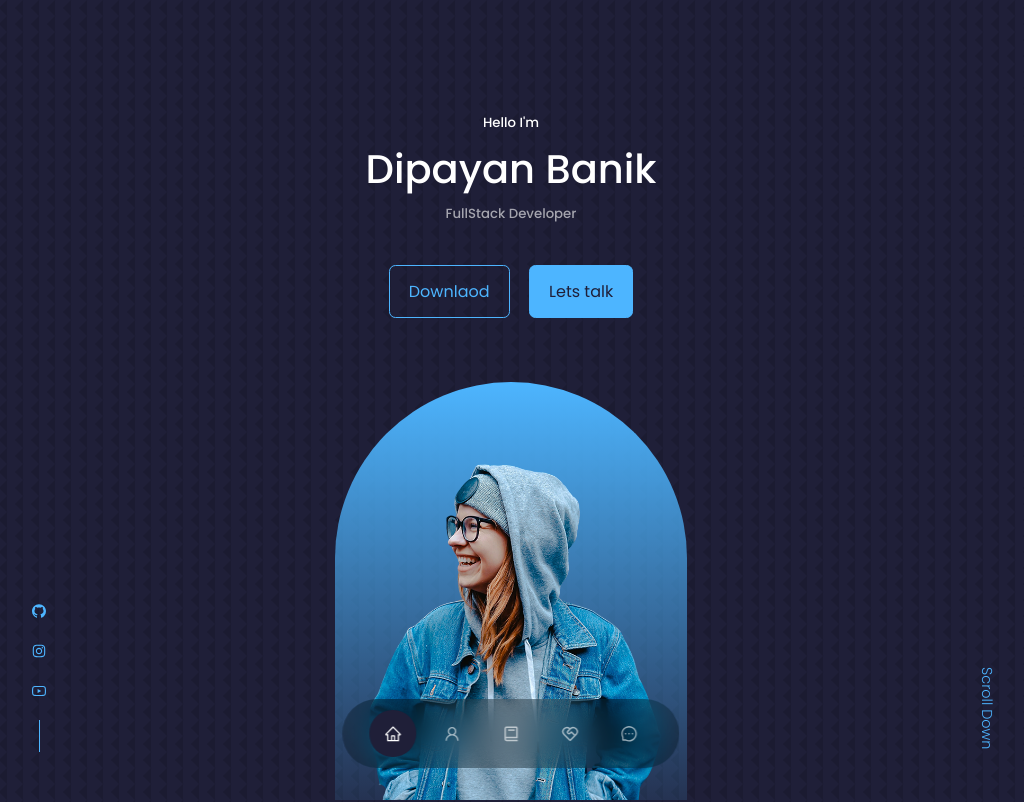
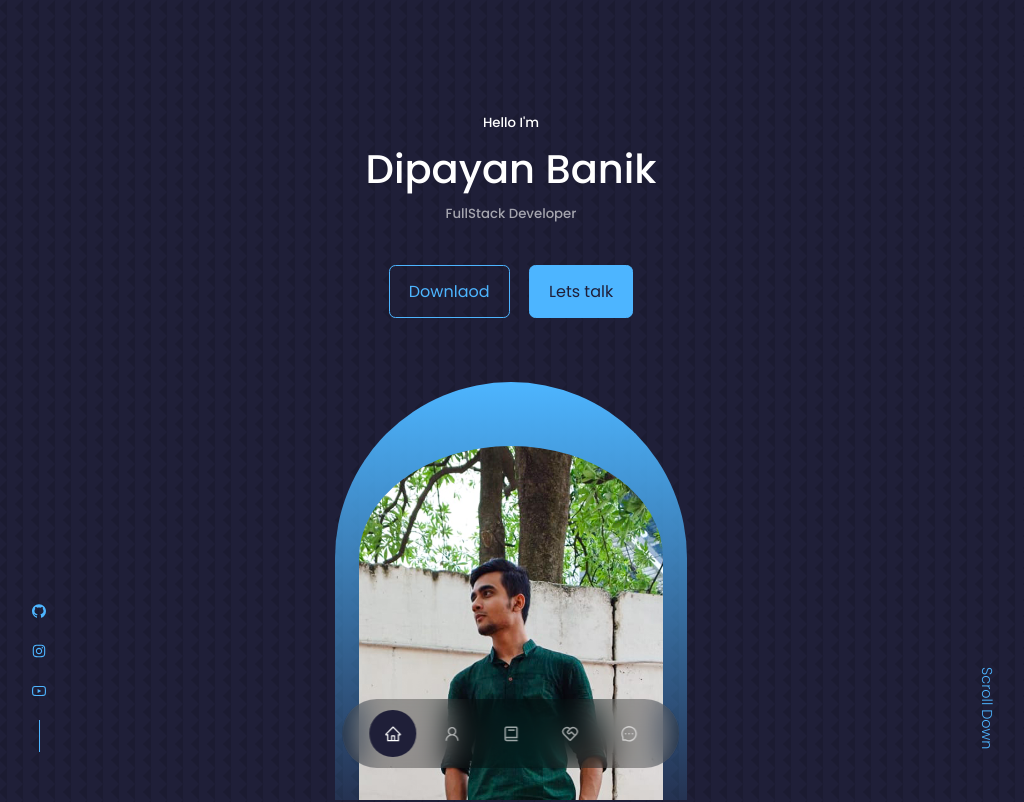
Before and after one commit to dipayanjishu/Portfolio-React, a React (Create React App) app: page / in a window 1280 px wide. Shown: the top 802 px of the page, without its empty margins (129-1153 px from the left). Built offline with nearby package versions, Linux system fonts and the light colour scheme; the HTML template or start-up script is replaced by a standard one.

Commit message:
photo done

```diff
--- a/src/components/header/Header.css
+++ b/src/components/header/Header.css
@@ -47,6 +47,16 @@ header {
   overflow: hidden;
   padding: 5rem 1.5rem 1.5rem 1.5rem;
 }
+.laura {
+  width: 22rem;
+  height: 36rem;
+  position: absolute;
+  left: calc(50% - 11rem);
+  margin-top: -5rem;
+  border-radius: 30rem 30rem 0rem 0rem;
+  overflow: hidden;
+  padding: 4rem 1.5rem 1.5rem 1.5rem;
+}
 
 /* =======================Scroll Down=================== */
 .scroll__down {
--- a/src/components/header/Header.jsx
+++ b/src/components/header/Header.jsx
@@ -14,7 +14,7 @@ const Header = () => {
         <CTA />
         <HeaderSocials />
         <div className="me">
-          <img src={ME} alt="me" />
+          <img src={ME} alt="me" className="laura" />
         </div>
         <a href="#contact" className="scroll__down">
           Scroll Down
```
Also changed, not shown: src/assets/me.png.
